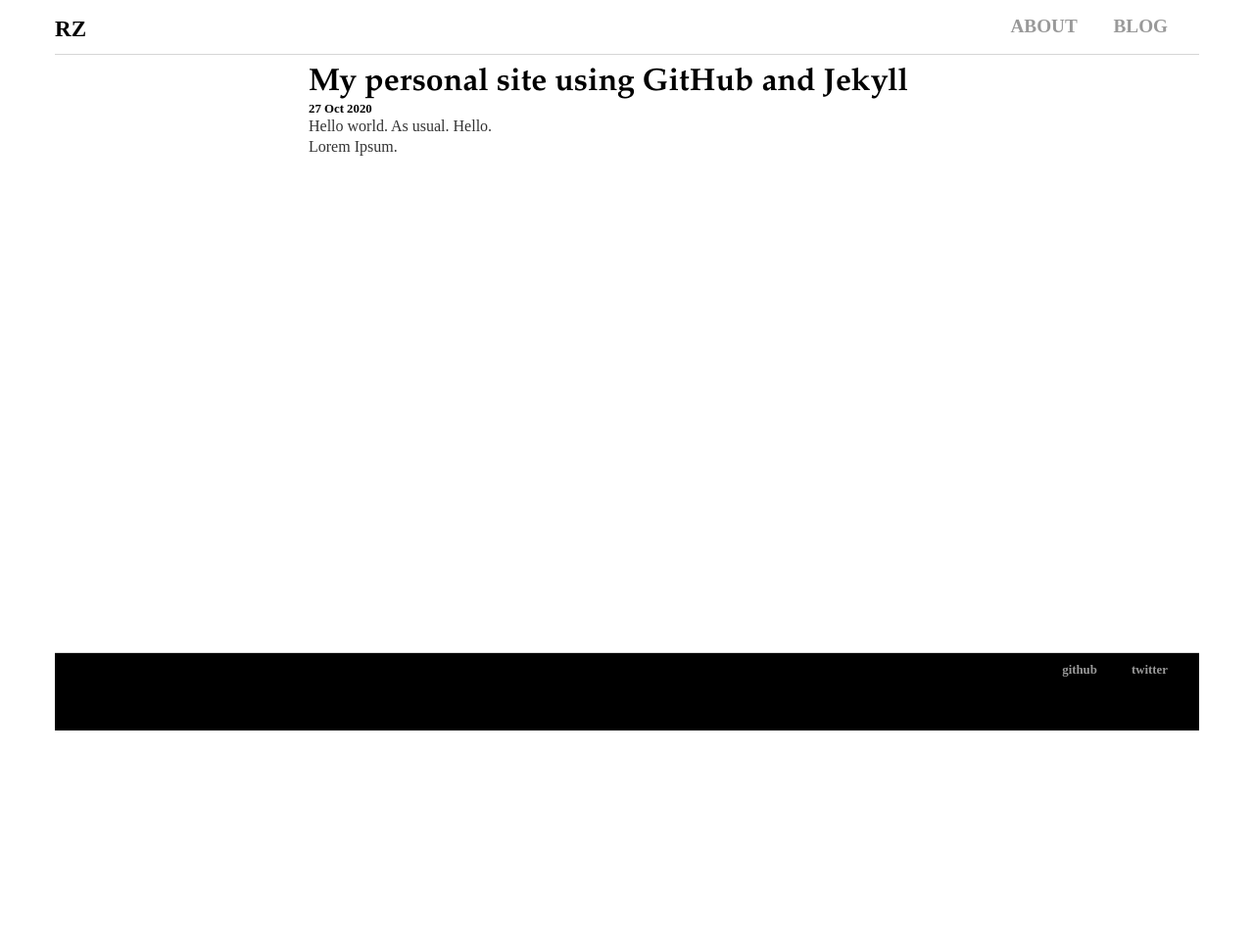
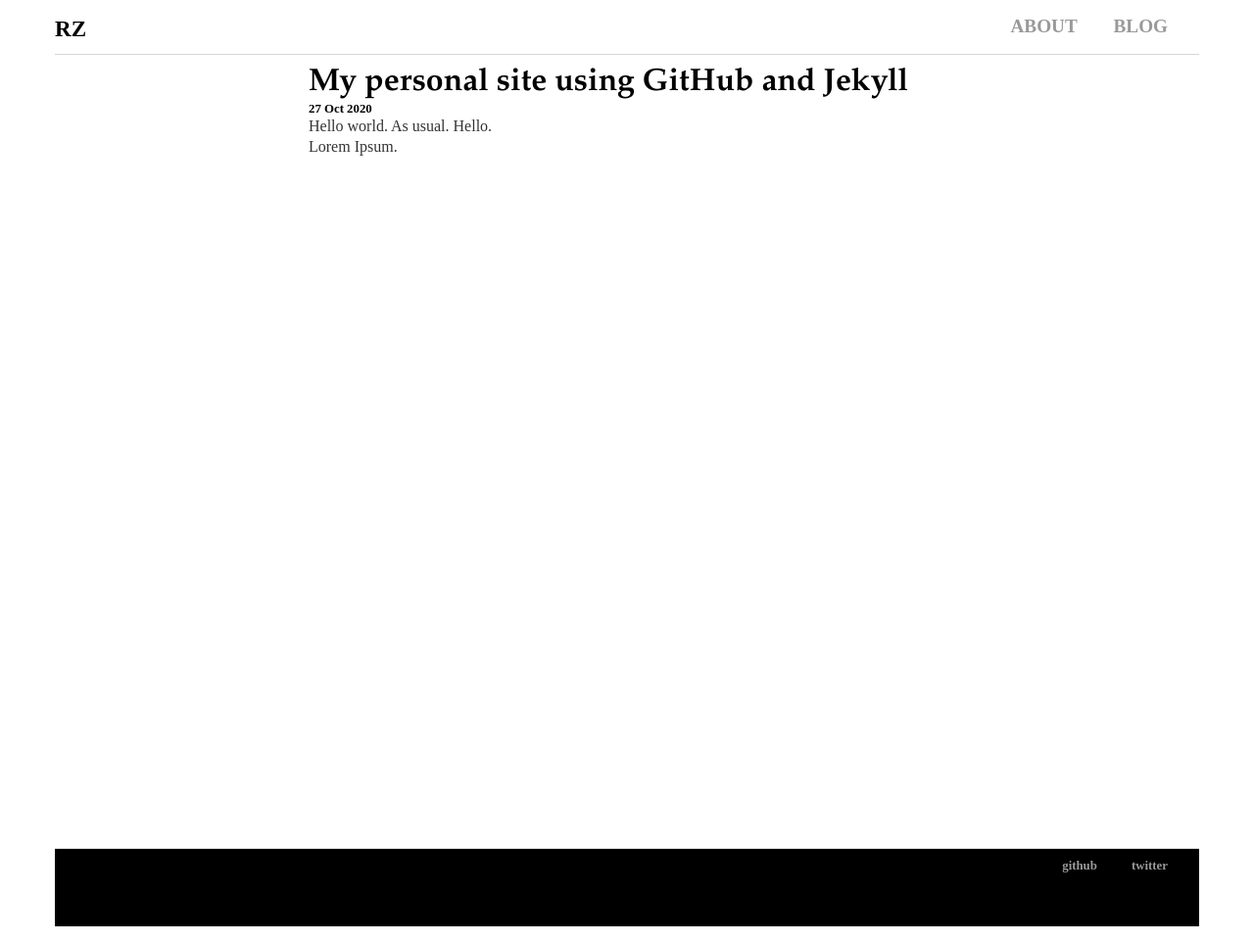
Before and after one commit to rnfitriansyah/rnfitriansyah.github.io, a Jekyll site: the page built from _posts/2020-10-27-rizki-first-site.md, in a window 1280 px wide. Shown: the whole page at 98% size. Built offline with Jekyll 4.4.1, drawn with Linux system fonts in a browser that asks for light colours; before the commit the page ends 900 px from its top, so only the background shows below that.

Commit message:
Update responsive.css

```diff
--- a/css/responsive.css
+++ b/css/responsive.css
@@ -160,7 +160,7 @@ footer {
     }
     main {
         max-width: 650px;
-        min-height: 600px;
+        min-height: 800px;
         margin: 0 auto 0;
     }
 }
```
